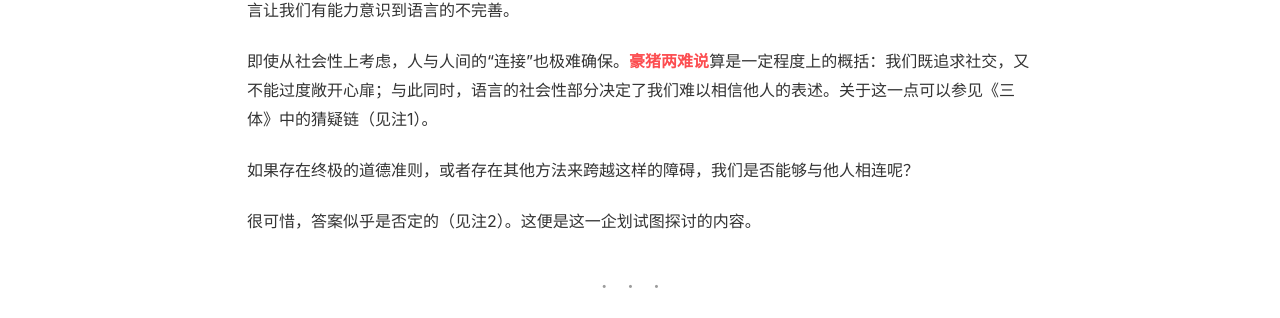
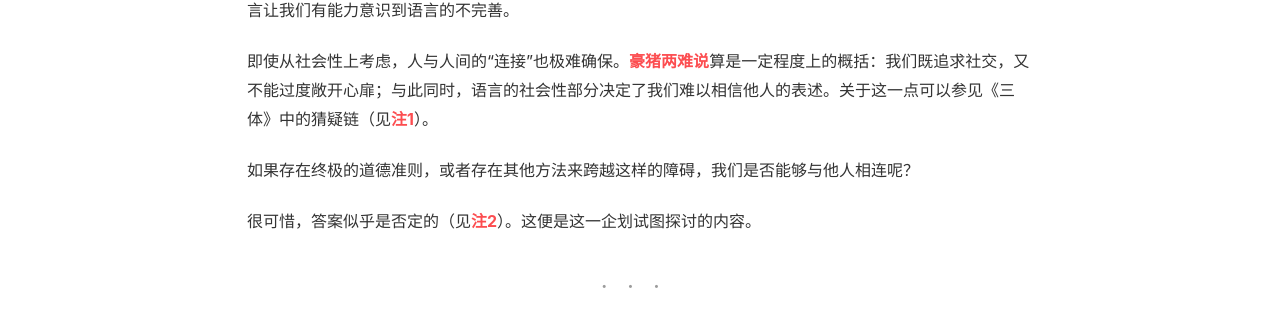
Before and after one commit to oxqpal19/oxqpal19.github.io, a Jekyll site: the page built from _posts/2018-06-13-dream-and-reality-1-introduction.md, in a window 1280 px wide. Shown: the part 887-1205 px from the top of the page. Built offline with Jekyll 4.4.1, drawn with Linux system fonts in a browser that asks for light colours; nearby versions of some CDN libraries; part of the change alters nothing that is shown.

```diff
--- a/_posts/2018-06-13-dream-and-reality-1-introduction.md
+++ b/_posts/2018-06-13-dream-and-reality-1-introduction.md
@@ -35,14 +35,14 @@ tags:
 
 我们能够**用语言**思考。不幸的是，语言中包含着对自身的否定；如同哥德尔不完备定理之于数学，过于完善的语言让我们有能力意识到语言的不完善。
 
-即使从社会性上考虑，人与人间的“连接”也极难确保。[豪猪两难说](https://en.wikipedia.org/wiki/Hedgehog%27s_dilemma)算是一定程度上的概括：我们既追求社交，又不能过度敞开心扉；与此同时，语言的社会性部分决定了我们难以相信他人的表述。关于这一点可以参见《三体》中的猜疑链（见注1）。
+即使从社会性上考虑，人与人间的“连接”也极难确保。[豪猪两难说](https://en.wikipedia.org/wiki/Hedgehog%27s_dilemma)算是一定程度上的概括：我们既追求社交，又不能过度敞开心扉；与此同时，语言的社会性部分决定了我们难以相信他人的表述。关于这一点可以参见《三体》中的猜疑链（见[注1](#1)）。
 
 如果存在终极的道德准则，或者存在其他方法来跨越这样的障碍，我们是否能够与他人相连呢？
 
-很可惜，答案似乎是否定的（见注2）。这便是这一企划试图探讨的内容。
+很可惜，答案似乎是否定的（见[注2](#2)）。这便是这一企划试图探讨的内容。
 
 ---
 
-注1: “一个自我强化的不信任环：链上的每个人都无法确定人的真实意图”。具体地说，假设存在能够轻易地互相即时毁灭的交流者A和B，当A声称“我是善良的”时，B无法相信对方，反之亦然；即使依靠人类思维的非理性部分强行跨越这一怀疑，也无法解决第二层怀疑：即使A相信B善良，但B是否相信A善良呢？如果否那么B会毁灭A，反之亦然。即使跨越了这一层仍然存在后续的“猜疑环”，以至无穷。这会引起所有交流者无论如何毁灭所有其他交流者，也是《三体II：黑暗森林》的基础之一。
+<span id="1">注1: “一个自我强化的不信任环：链上的每个人都无法确定人的真实意图”。具体地说，假设存在能够轻易地互相即时毁灭的交流者A和B，当A声称“我是善良的”时，B无法相信对方，反之亦然；即使依靠人类思维的非理性部分强行跨越这一怀疑，也无法解决第二层怀疑：即使A相信B善良，但B是否相信A善良呢？如果否那么B会毁灭A，反之亦然。即使跨越了这一层仍然存在后续的“猜疑环”，以至无穷。这会引起所有交流者无论如何毁灭所有其他交流者，也是《三体II：黑暗森林》的基础之一。</span>
 
-注2: 参见[颠倒色谱假说](https://en.wikipedia.org/wiki/Inverted_spectrum)，[感质](https://en.wikipedia.org/wiki/Qualia)及[私人语言](https://en.wikipedia.org/wiki/Private_language_argument)
+<span id="2">注2: 参见[颠倒色谱假说](https://en.wikipedia.org/wiki/Inverted_spectrum)，[感质](https://en.wikipedia.org/wiki/Qualia)及[私人语言](https://en.wikipedia.org/wiki/Private_language_argument)</span>
```
